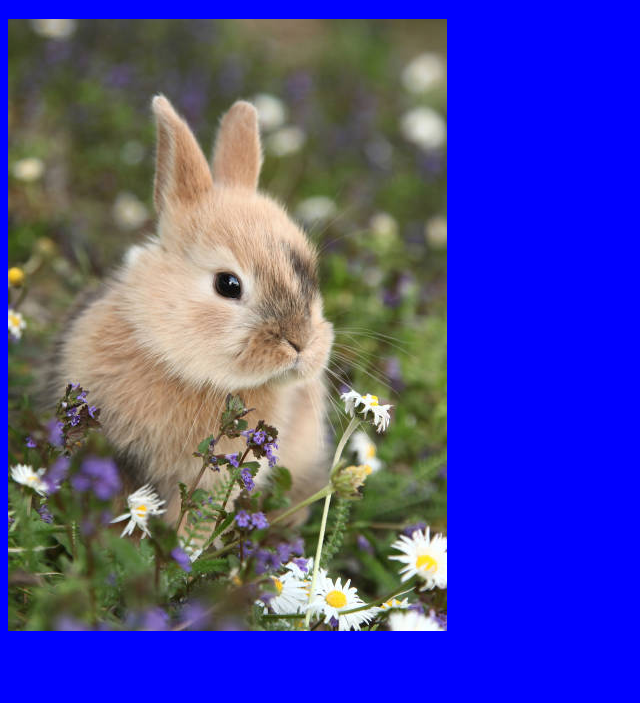
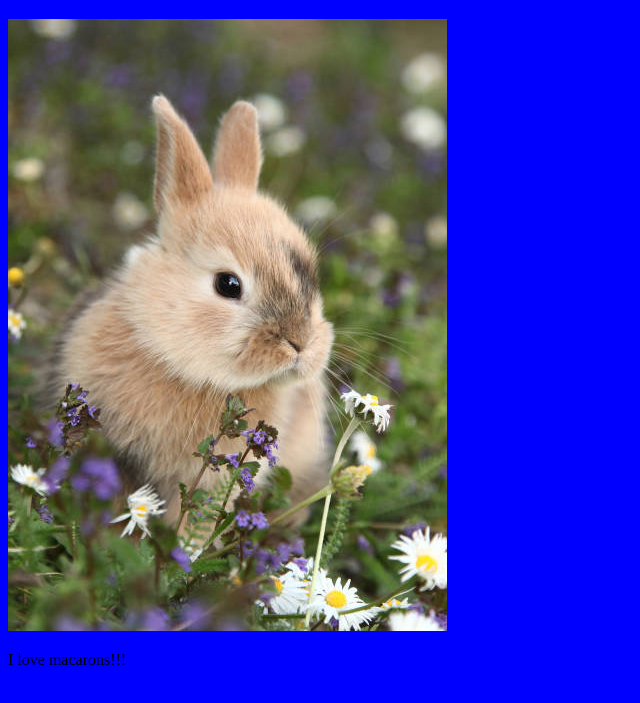
Before and after one commit to Allyson-Vue/Spring, a plain HTML site: page index.html in a window 1280 px wide. Shown: the part 61-764 px from the top of the page, without its empty margins (0-640 px from the left). Drawn offline with Linux system fonts and the light colour scheme.

Commit message:
added a paragraph

```diff
--- a/index.html
+++ b/index.html
@@ -8,5 +8,6 @@
 <body>
     <header><h1>Spring is Near</h1></header>
     <img src="dabunny.jpg" alt="Da bunny"/>
+    <p>I love macarons!!!</p>
 </body>
 </html>
```
